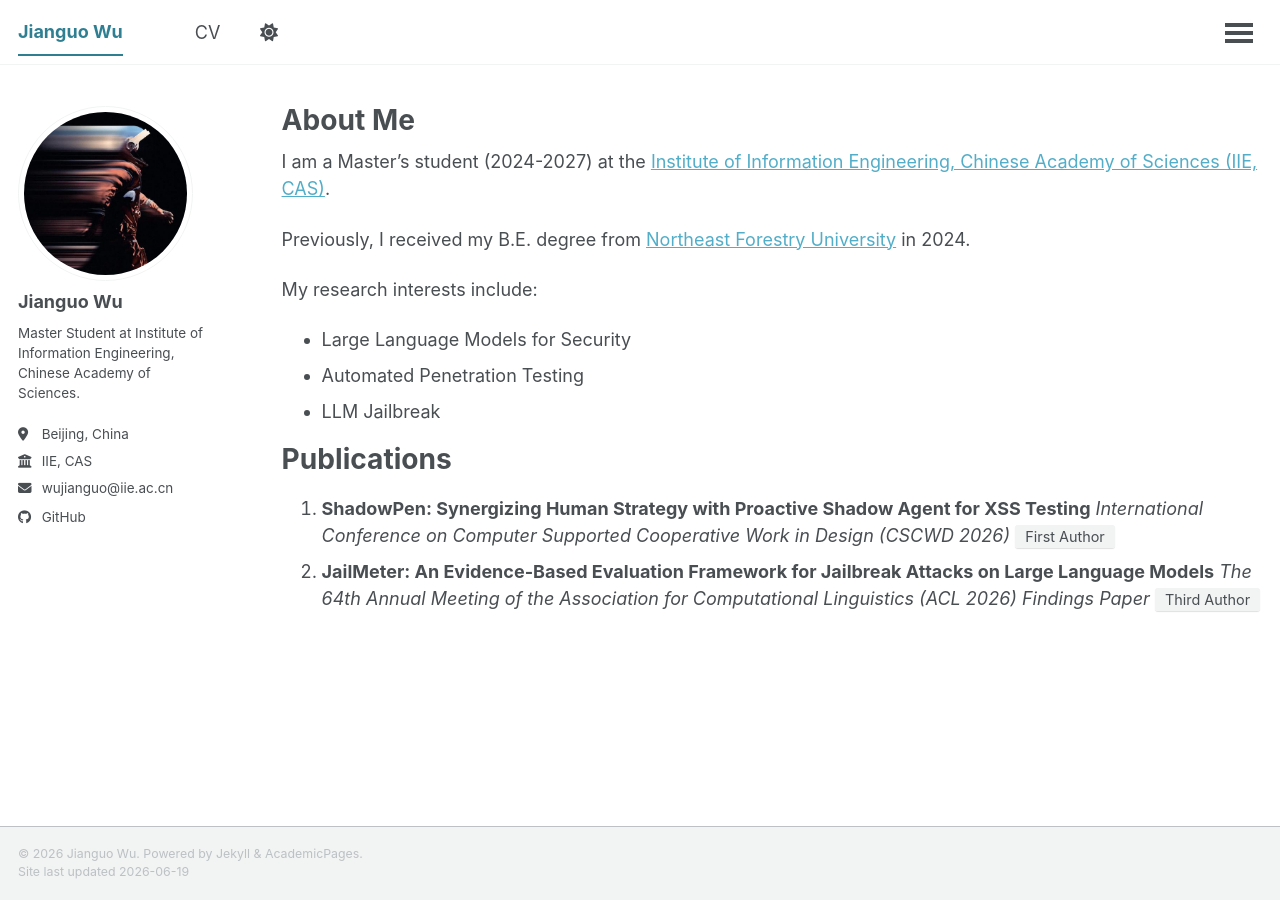
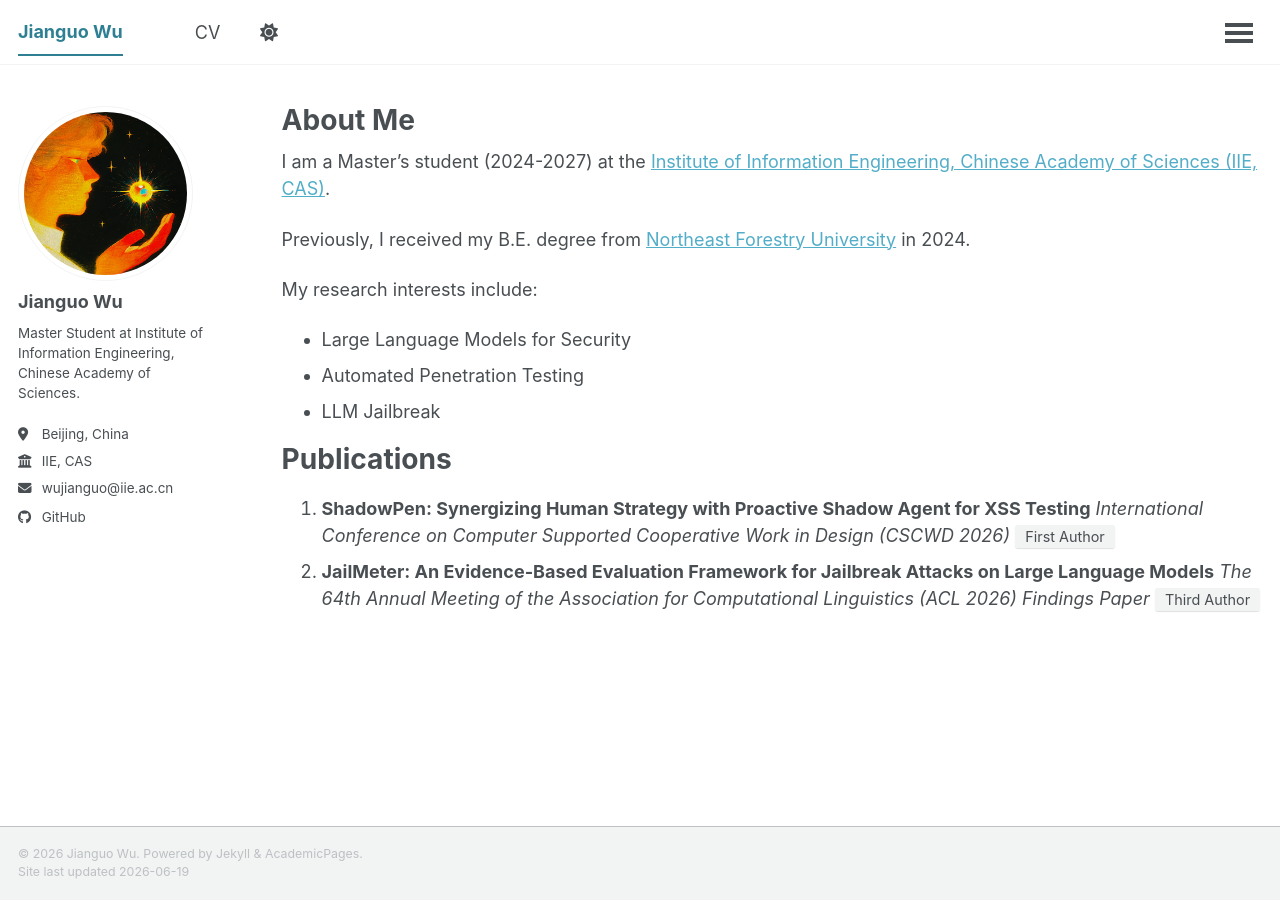
Before and after one commit to Cbdlll/cbdlll.github.io, a Jekyll site: the page built from _pages/about.md, in a window 1280 px wide. Built offline with Jekyll 4.4.1, drawn with Linux system fonts in a browser that asks for light colours; a script that is not in the unit is left out.

Commit message:
new avater

```diff
--- a/_config.yml
+++ b/_config.yml
@@ -22,7 +22,7 @@ repository               : "cbdlll/cbdlll.github.io"
 #               Additional customization can be done by editing /_includes/author-profile.html
 author:
   # Biographic information
-  avatar           : "Artemis.jpg"
+  avatar           : "avatar.png"
   name             : "Jianguo Wu"
   pronouns         : # example: "she/her"
   bio              : "Master Student at Institute of Information Engineering, Chinese Academy of Sciences."
```
Also changed, not shown: images/avatar.png (added).
